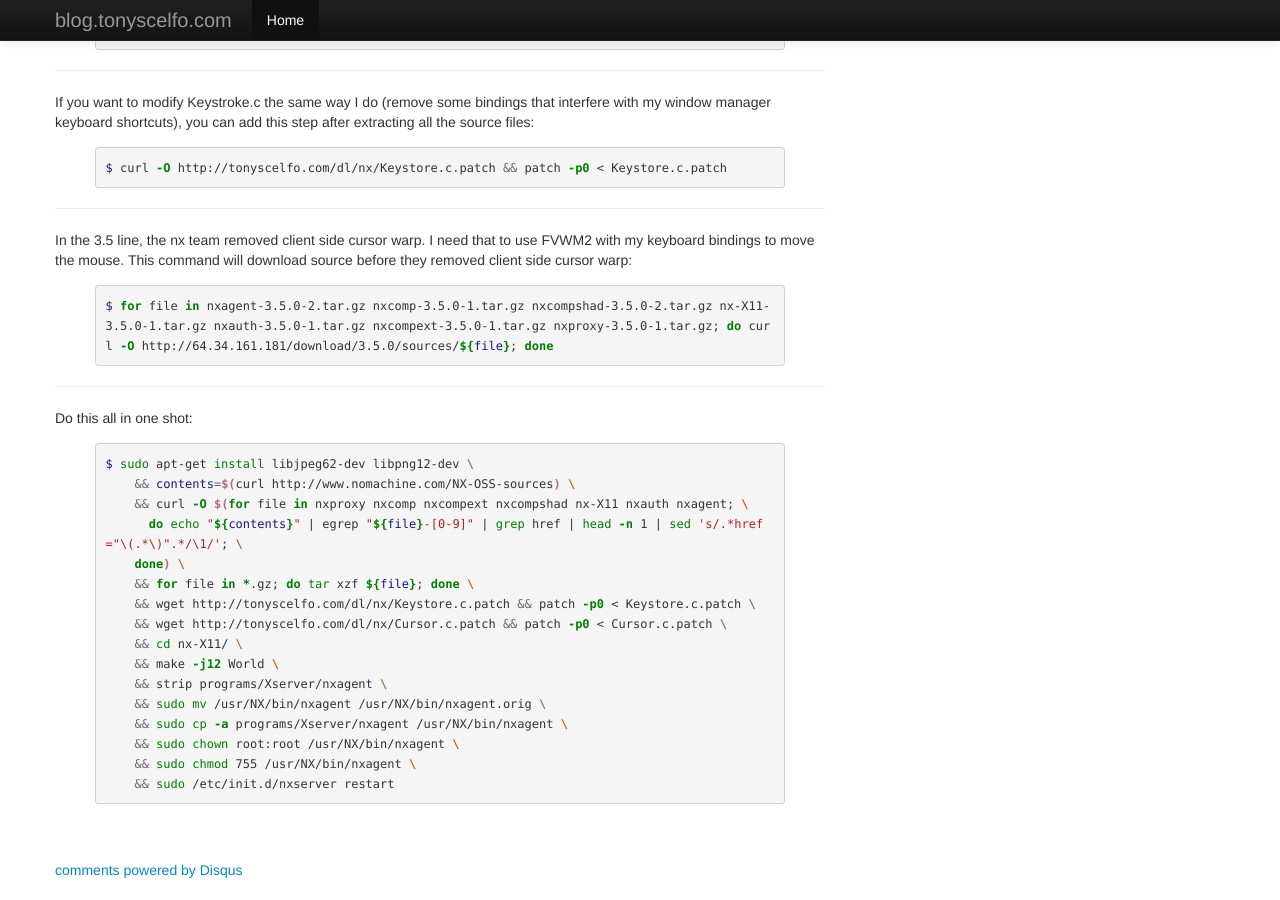
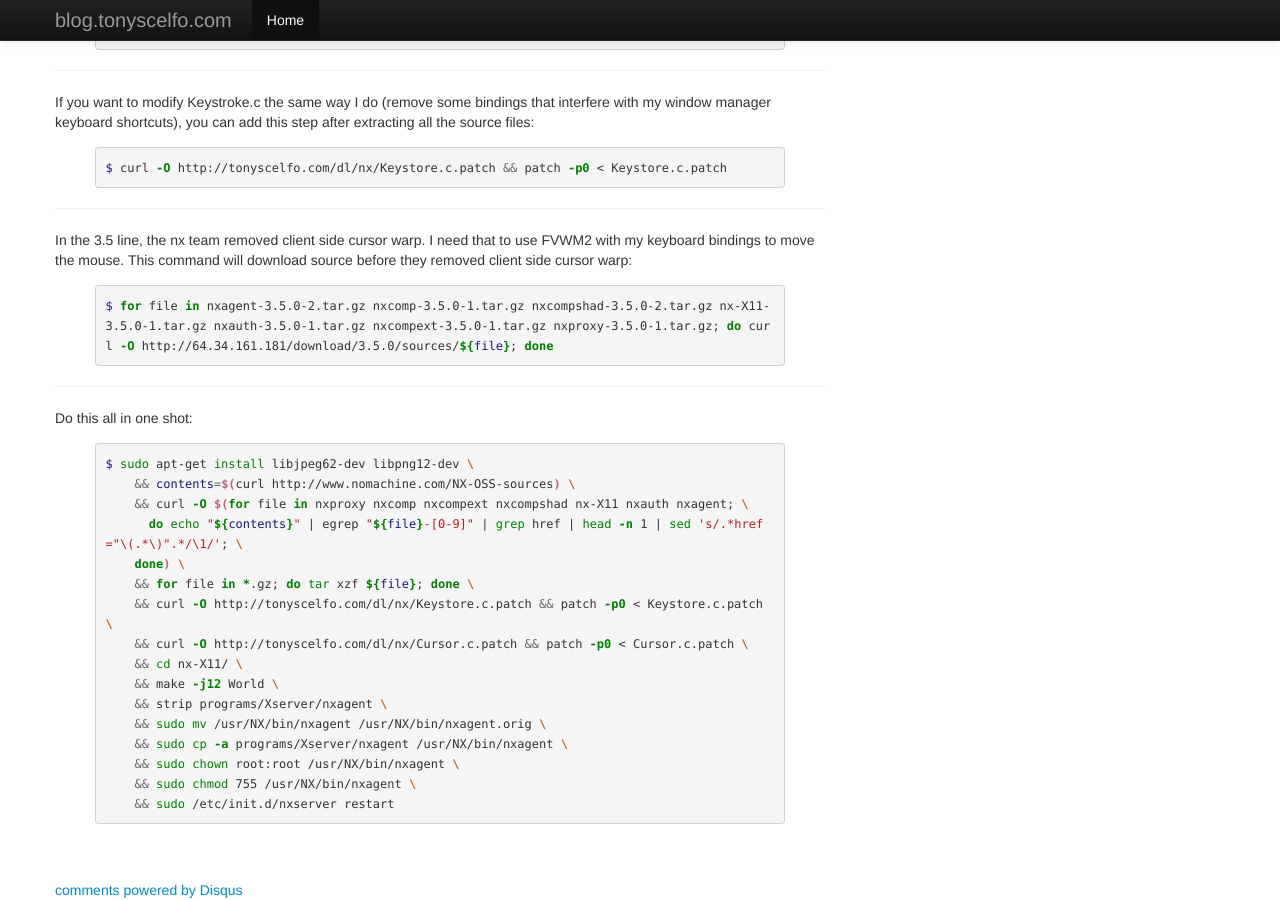
Before and after one commit to mchelen/tonyscelfo.com, a Jekyll site: the page built from _posts/2009-07-29-use-nomachine-free-edition-instead-of.md, in a window 1280 px wide and 900 px high, scrolled down 2010 px. Built offline with Jekyll 4.4.1, drawn with Linux system fonts in a browser that asks for light colours; nearby versions of some CDN libraries; comment, search, counter and statistics services are not loaded.

Commit message:
use curl instead of wget

```diff
--- a/_posts/2009-07-29-use-nomachine-free-edition-instead-of.md
+++ b/_posts/2009-07-29-use-nomachine-free-edition-instead-of.md
@@ -129,8 +129,8 @@ $ sudo apt-get install libjpeg62-dev libpng12-dev \
       do echo "${contents}" | egrep "${file}-[0-9]" | grep href | head -n 1 | sed 's/.*href="\(.*\)".*/\1/'; \
     done) \
     && for file in *.gz; do tar xzf ${file}; done \
-    && wget http://tonyscelfo.com/dl/nx/Keystore.c.patch && patch -p0 < Keystore.c.patch \
-    && wget http://tonyscelfo.com/dl/nx/Cursor.c.patch && patch -p0 < Cursor.c.patch \
+    && curl -O http://tonyscelfo.com/dl/nx/Keystore.c.patch && patch -p0 < Keystore.c.patch \
+    && curl -O http://tonyscelfo.com/dl/nx/Cursor.c.patch && patch -p0 < Cursor.c.patch \
     && cd nx-X11/ \
     && make -j12 World \
     && strip programs/Xserver/nxagent \
```
